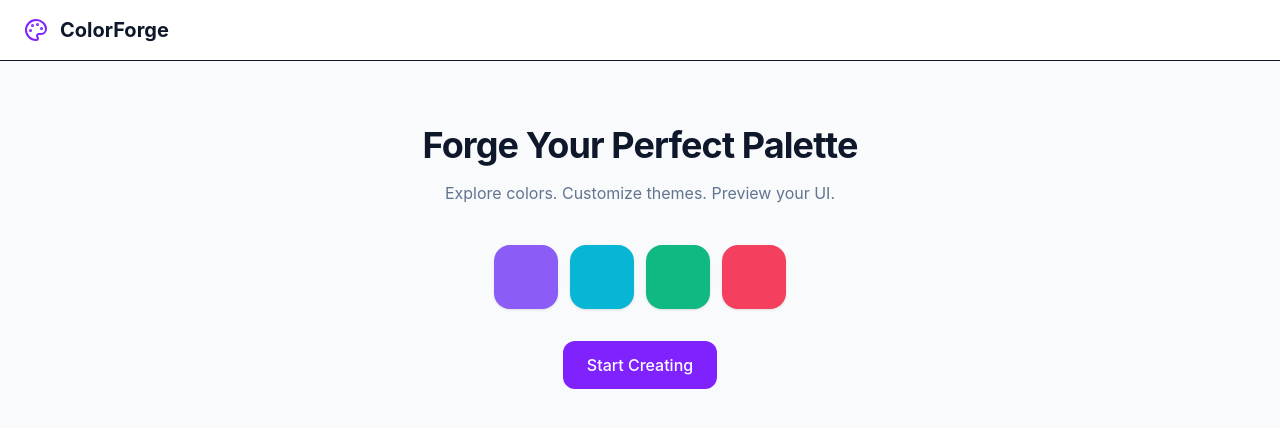
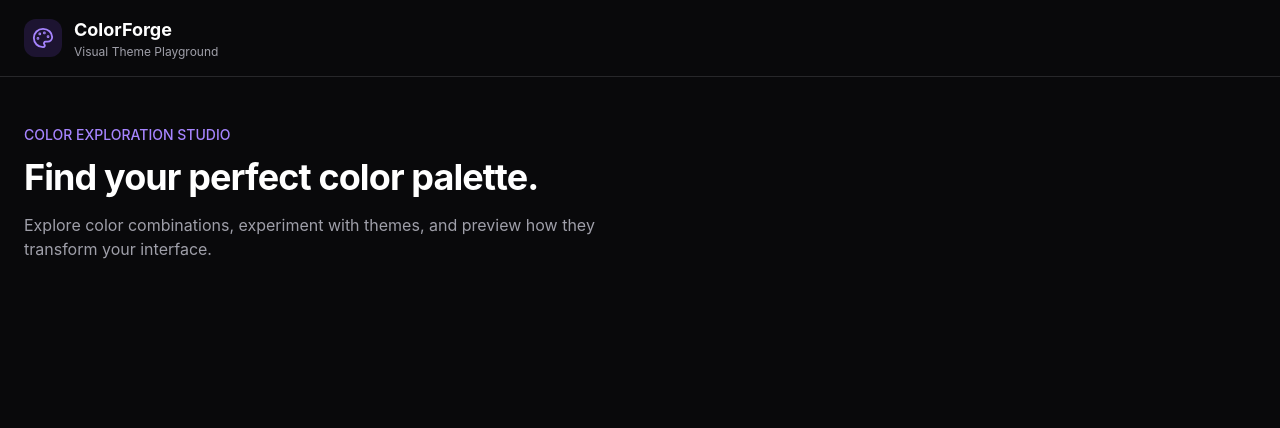
Before and after one commit to KrehantGajjar10/ColorForge, a React (Vite) app in the folder colorforge/: page / in a window 1280 px wide. Shown: the top 428 px of the page. Built offline with nearby package versions, Linux system fonts and the light colour scheme.

Commit message:
feat: establish ColorForge app architecture

```diff
--- a/colorforge/src/App.tsx
+++ b/colorforge/src/App.tsx
@@ -1,37 +1,11 @@
-import { Palette } from "lucide-react";
+import AppHeader from "./components/layout/AppHeader";
+import HomePage from "./pages/HomePage";
 
-function App() {
+export default function App() {
   return (
-    <main className="min-h-screen bg-slate-50 text-slate-900">
-      <header className="flex items-center gap-3 border-b bg-white px-6 py-4">
-        <Palette className="text-violet-600" size={24} />
-        <h1 className="text-xl font-bold">ColorForge</h1>
-      </header>
-
-      <section className="mx-auto max-w-5xl px-6 py-16 text-center">
-        <h2 className="text-4xl font-bold tracking-tight">
-          Forge Your Perfect Palette
-        </h2>
-        <p className="mt-4 text-slate-500">
-          Explore colors. Customize themes. Preview your UI.
-        </p>
-
-        <div className="mx-auto mt-10 flex max-w-md flex-wrap justify-center gap-3">
-          {["#8B5CF6", "#06B6D4", "#10B981", "#F43F5E"].map((color) => (
-            <div
-              key={color}
-              className="h-16 w-16 rounded-2xl shadow-sm"
-              style={{ backgroundColor: color }}
-            />
-          ))}
-        </div>
-
-        <button className="mt-8 rounded-xl bg-violet-600 px-6 py-3 font-medium text-white transition hover:bg-violet-700">
-          Start Creating
-        </button>
-      </section>
-    </main>
+    <div className="min-h-screen bg-zinc-950">
+      <AppHeader />
+      <HomePage />
+    </div>
   );
 }
-
-export default App;
--- /dev/null
+++ b/colorforge/src/components/layout/AppHeader.tsx
@@ -0,0 +1,18 @@
+import { Palette } from "lucide-react";
+
+export default function AppHeader() {
+  return (
+    <header className="border-b border-zinc-800 bg-zinc-950">
+      <div className="mx-auto flex  items-center gap-3 px-6 py-4">
+        <div className="rounded-xl bg-violet-500/15 p-2">
+          <Palette className="text-violet-400" size={22} />
+        </div>
+
+        <div>
+          <h1 className="text-lg font-bold text-white">ColorForge</h1>
+          <p className="text-xs text-zinc-400">Visual Theme Playground</p>
+        </div>
+      </div>
+    </header>
+  );
+}
--- a/colorforge/src/index.css
+++ b/colorforge/src/index.css
@@ -6,6 +6,7 @@
   text-rendering: optimizeLegibility;
   -webkit-font-smoothing: antialiased;
   -moz-osx-font-smoothing: grayscale;
+  color-scheme: dark;
 }
 
 * {
--- /dev/null
+++ b/colorforge/src/pages/HomePage.tsx
@@ -0,0 +1,18 @@
+export default function HomePage() {
+  return (
+    <main className="mx-auto px-6 py-12">
+      <p className="text-sm font-medium text-violet-400">
+        COLOR EXPLORATION STUDIO
+      </p>
+
+      <h2 className="mt-3 text-3xl font-bold tracking-tight text-white sm:text-4xl">
+        Find your perfect color palette.
+      </h2>
+
+      <p className="mt-4 max-w-xl text-sm leading-6 text-zinc-400 sm:text-base">
+        Explore color combinations, experiment with themes, and preview how they
+        transform your interface.
+      </p>
+    </main>
+  );
+}
```
Also changed, not shown: colorforge/src/types.ts (added, +8 -0 lines).
